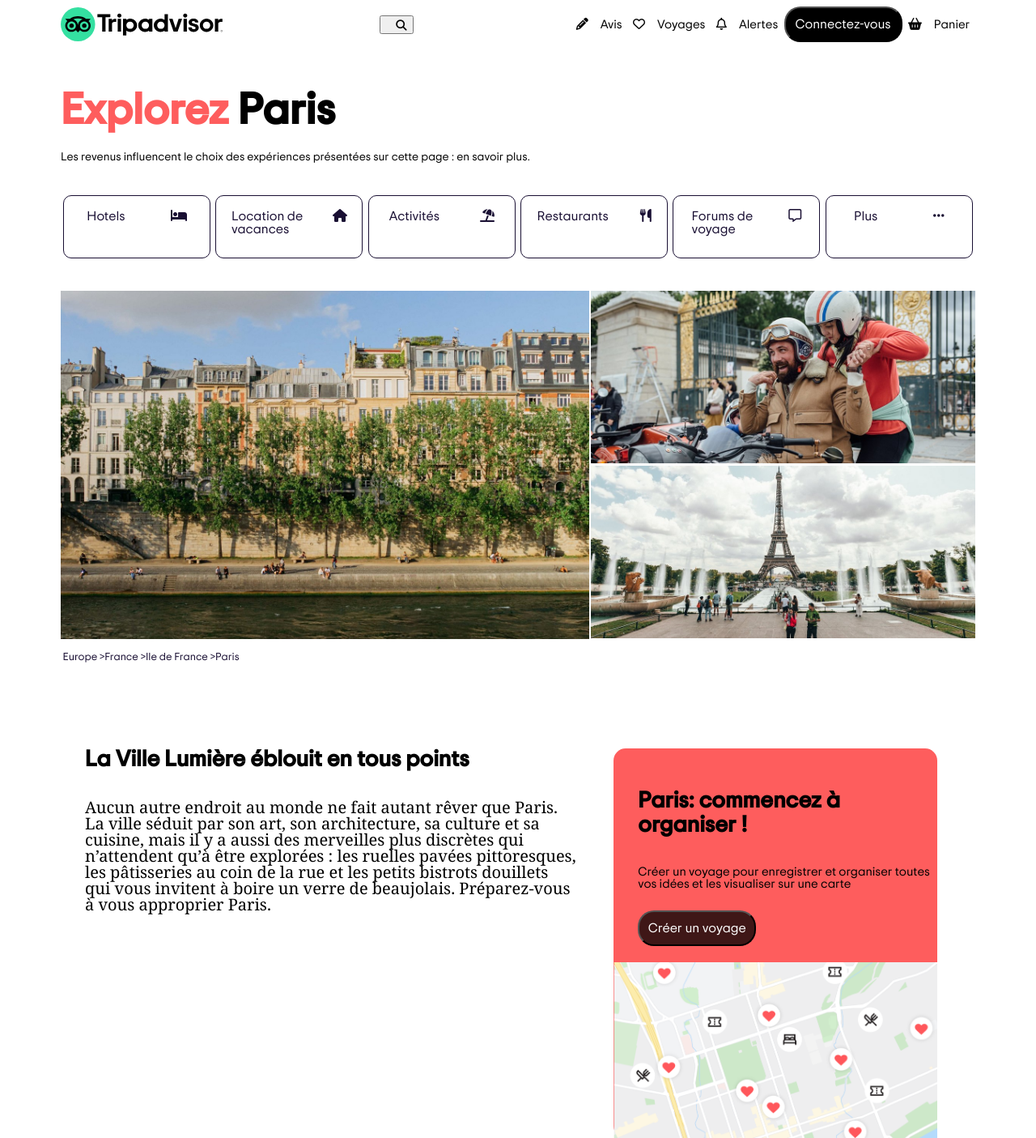
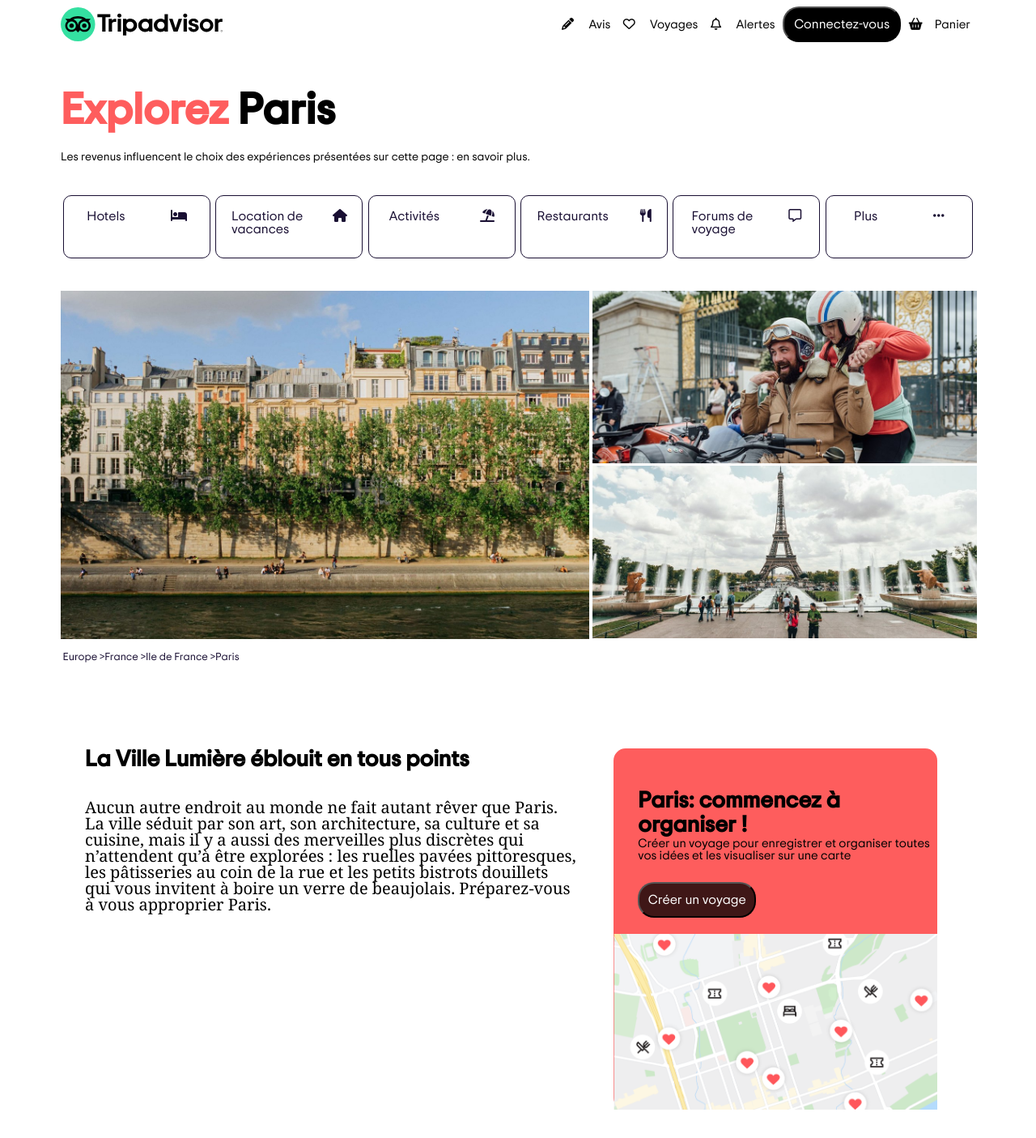
Before and after one commit to guillaumegemelas/TripAdvisor, a plain HTML site: page index.html in a window 1280 px wide. Shown: the whole page at 81% size. After the commit the page ends 1370 px from the top, so only its background shows below. Drawn offline with Linux system fonts and the light colour scheme.

Commit message:
début de l'exo partie 2

```diff
--- a/assets/css/style.css
+++ b/assets/css/style.css
@@ -3,6 +3,7 @@
 html {
   scroll-behavior: smooth;
 }
+
 body {
   font-family: "Trip Sans";
   text-decoration: none;
@@ -26,7 +27,8 @@ h3 {
   line-height: 30px;
 }
 
-/* HEADER--------------------------------------------------*/
+/* HEADER--------------------------------------------------------------------*/
+/*---------------------------------------------------------------------------*/
 
 /*container en haut de la page contenant le logo et les nav*/
 header {
@@ -54,16 +56,17 @@ header nav span {
   margin-left: 15px;
 }
 
-.container nav {
+header nav {
+  /*ne pas mettre de largeur pour que la larguer s'adapte au contenu
   display: flex;
-  width: 500px;
   /* background-color: yellow;*/
   justify-content: space-around;
   align-items: center;
+  gap: 10px;
 }
 
 /*problème pour changer couleur de font: faut il isoler le bouton du reste de la div?*/
-.container a {
+header a {
   text-decoration: none;
   font-size: 15px;
   color: black;
@@ -72,11 +75,7 @@ header nav span {
   padding: 5px 6px;
 }
 
-.container nav a:hover {
-  background-color: lightgray;
-}
-
-.container > div > nav > button {
+header > .container > nav > button {
   width: 146px;
   height: 44px;
   background-color: black;
@@ -85,18 +84,16 @@ header nav span {
   font-family: inherit;
   font-size: inherit;
 }
-
-.container section {
-  background-color: #fff;
-  width: 200px;
-  width: fit-content;
+header nav a:hover {
+  background-color: lightgray;
 }
 
 .container button:hover {
   background-color: rgba(0, 0, 0, 0.774);
 }
 
-/* MAIN ---------------------------------------------------*/
+/* --------------------------------------------------------------------*/
+/*---------------------------------------------------------------------------*/
 
 /*second container pour la partie main: voir l'utilité*/
 .container1 {
@@ -140,12 +137,12 @@ h1 span {
   background-color: black;
 }
 
-/* 3 PHOTOS DE PARIS-----------------------------------------*/
-.pictures {
+/* 3 PHOTOS DE PARIS----------------------------------------------------------------*/
+.menu {
   display: flex;
   padding-top: 40px;
   height: 430px;
-  width: 1130px;
+  gap: 2px;
   /* background-color: grey; */
 }
 
@@ -167,6 +164,7 @@ h1 span {
   object-fit: cover;
   padding-left: 2px;
 }
+/* 4 LIENS DE NAV SOUS PHOTOS----------------------------------------------------*/
 
 .nav1 {
   display: flex;
@@ -186,6 +184,8 @@ h1 span {
   font-size: 13px;
 }
 
+/* ------------------------------------------------------------------------------*/
+
 .container3 {
   display: flex;
   width: 1130px;
@@ -198,13 +198,13 @@ h1 span {
   box-sizing: border-box;
 }
 
-.container3 p {
+.col1 p {
   padding-top: 35px;
   font-family: Georgia, "Times New Roman", Times, serif;
   font-size: 20px;
 }
 
-.container4 {
+.col2 {
   display: flex;
   width: 400px;
   background-color: #fe5d5d;
@@ -215,20 +215,20 @@ h1 span {
   align-items: flex-start;
   box-sizing: border-box;
 }
-.container4 p {
+.col2 p {
   font-family: "Trip sans";
   padding-left: 30px;
   font-size: 15px;
   padding-bottom: 25px;
   box-sizing: border-box;
 }
-.container4 img {
+.col2 img {
   width: 400px;
   box-sizing: border-box;
   justify-content: left;
 }
 
-.container4 h3 {
+.col2 h3 {
   padding-left: 30px;
 }
 
@@ -245,11 +245,13 @@ h1 span {
   font-family: inherit;
   font-size: inherit;
 }
-.container4 button a {
+.col2 button a {
   text-decoration: none;
   color: white;
 }
-.container4 button:hover {
+.col2 button:hover {
   color: white;
   background-color: rgba(0, 0, 0, 0.474);
 }
+
+/*---Seconde partie de l'exercice-----------------------------------------------------------------*/
--- a/index.html
+++ b/index.html
@@ -18,6 +18,7 @@
     <title>TripAdvisor</title>
   </head>
   <body>
+    <!--HEADER---------------------------------------------------------------------------------------------->
     <header>
       <div class="container">
         <!-- 1. logo trip advisor -->
@@ -26,37 +27,36 @@
           alt="logo de Tripadvisor"
         />
         <!-- 2. champ de saisie  à ne pas réaliser pour le moment-->
-        <section class="button1">
+        <!-- <section class="button1">
           <button>
             <a href="Search"></a>
             <i class="fa-solid fa-magnifying-glass"></i>
           </button>
-        </section>
+        </section> -->
 
-        <div>
         <!-- 3. menu avis, alertes et favoris -->
         <nav>
-            <a href="#Contribution"
-              ><i class="fa-solid fa-pencil"></i><span>Avis</span>
-            </a>
+          <a href="#"><i class="fa-solid fa-pencil"></i> <span>Avis</span> </a>
 
-            <a href="#Trips"
-              ><i class="fa-regular fa-heart"></i><span>Voyages</span></a
+          <a href="#"
+            ><i class="fa-regular fa-heart"></i> <span>Voyages</span></a
           >
 
-            <a href="#Alerts"
-              ><i class="fa-regular fa-bell"></i><span>Alertes</span></a
+          <a href="#"
+            ><i class="fa-regular fa-bell"></i> <span>Alertes</span></a
           >
 
           <!-- 4. bouton connectez vous-->
           <button>Connectez-vous</button>
-            <a href="#=basket"
+          <a href="#"
             ><i class="fa-solid fa-basket-shopping"></i><span>Panier</span></a
           >
         </nav>
       </div>
-      </div>
     </header>
+
+    <!--MAIN--------------------------------------------------------------------->
+
     <main>
       <div class="container1">
         <h1><span>Explorez</span> Paris</h1>
@@ -88,7 +88,6 @@
 
         <section class="menu">
           <div class="pictures">
-            <div>
             <img
               class="paris1"
               src="./assets/img/paris_img.jpg"
@@ -108,9 +107,11 @@
               alt="photo de la tour eiffel"
             />
           </div>
-          </div>
         </section>
       </div>
+
+      <!---LIEN DE NAV SOUS PHOTO--------------------------------------------------------------------- -->
+
       <div class="nav1">
         <a href="Continent"> Europe ></a>
         <a href="Country"> France ></a>
@@ -118,8 +119,10 @@
         <a href="City"> Paris</a>
       </div>
 
-      <div class="container3">
-        <div>
+      <!---TEXTE h2 et seconde colonne----------------------------------------------------------------- -->
+
+      <section class="container3">
+        <div class="col1">
           <h2>La Ville Lumière éblouit en tous points</h2>
 
           <p>
@@ -136,7 +139,7 @@
           </p>
         </div>
 
-        <div class="container4">
+        <div class="col2">
           <h3>Paris: commencez à <br />organiser !</h3>
 
           <p>
@@ -152,7 +155,9 @@
             alt="carte de paris simplifiée"
           />
         </div>
-      </div>
+      </section>
+
+      <!---Seconde partie de l'exercice----------------------------------------------------------------- -->
     </main>
 
     <footer></footer>
```
Lines whose indentation alone changed are shown as unchanged.
